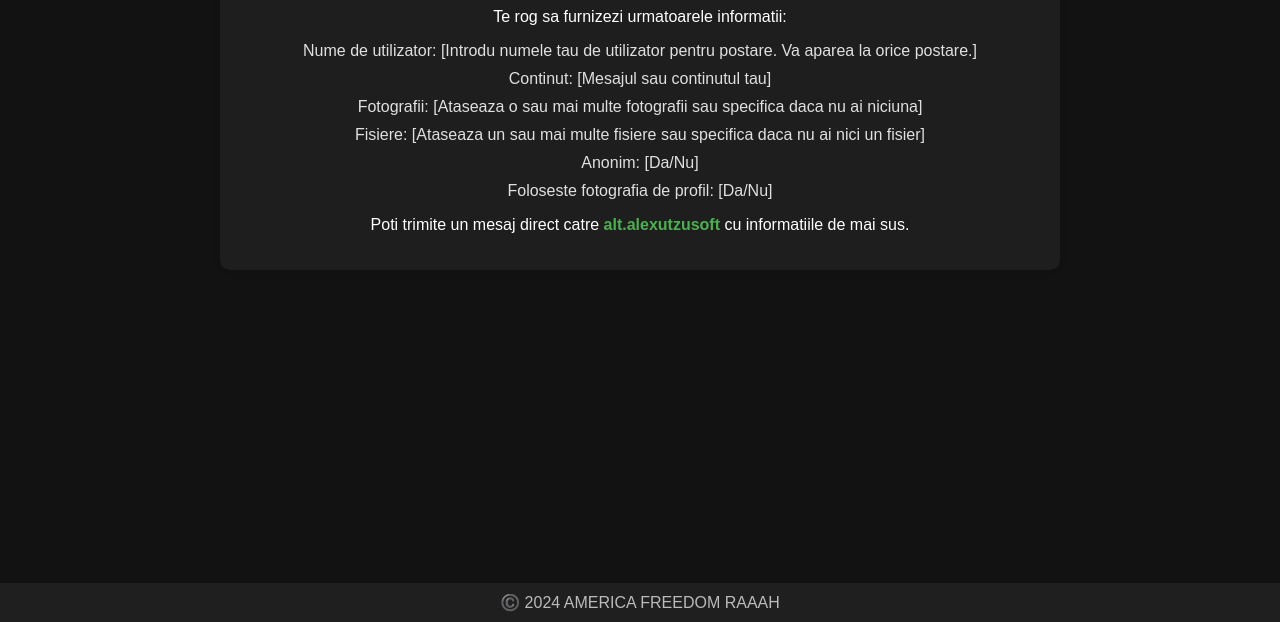
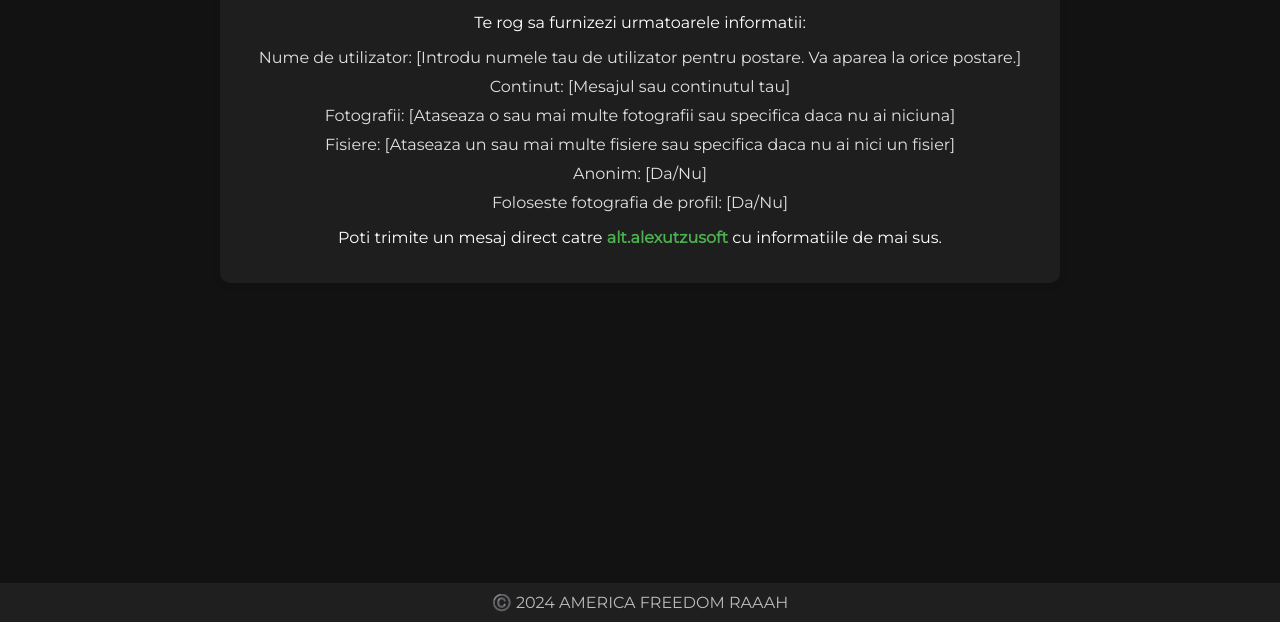
Before and after one commit to sxftt/scis, a plain HTML site: page post.html in a window 1280 px wide. Shown: the part 178-800 px from the top of the page. Drawn offline with Linux system fonts and the light colour scheme.

Commit message:
Fixed "post" page font.

```diff
--- a/post.html
+++ b/post.html
@@ -4,6 +4,7 @@
     <meta charset="UTF-8">
     <meta name="viewport" content="width=device-width, initial-scale=1.0">
     <title>Pagina de Postare</title>
+    <link rel="stylesheet" href="https://fonts.googleapis.com/css?family=Montserrat&display=swap">
     <link rel="stylesheet" href="stylesPost.css">
 </head>
 <body>
```
Also changed, not shown: 1 other file.
